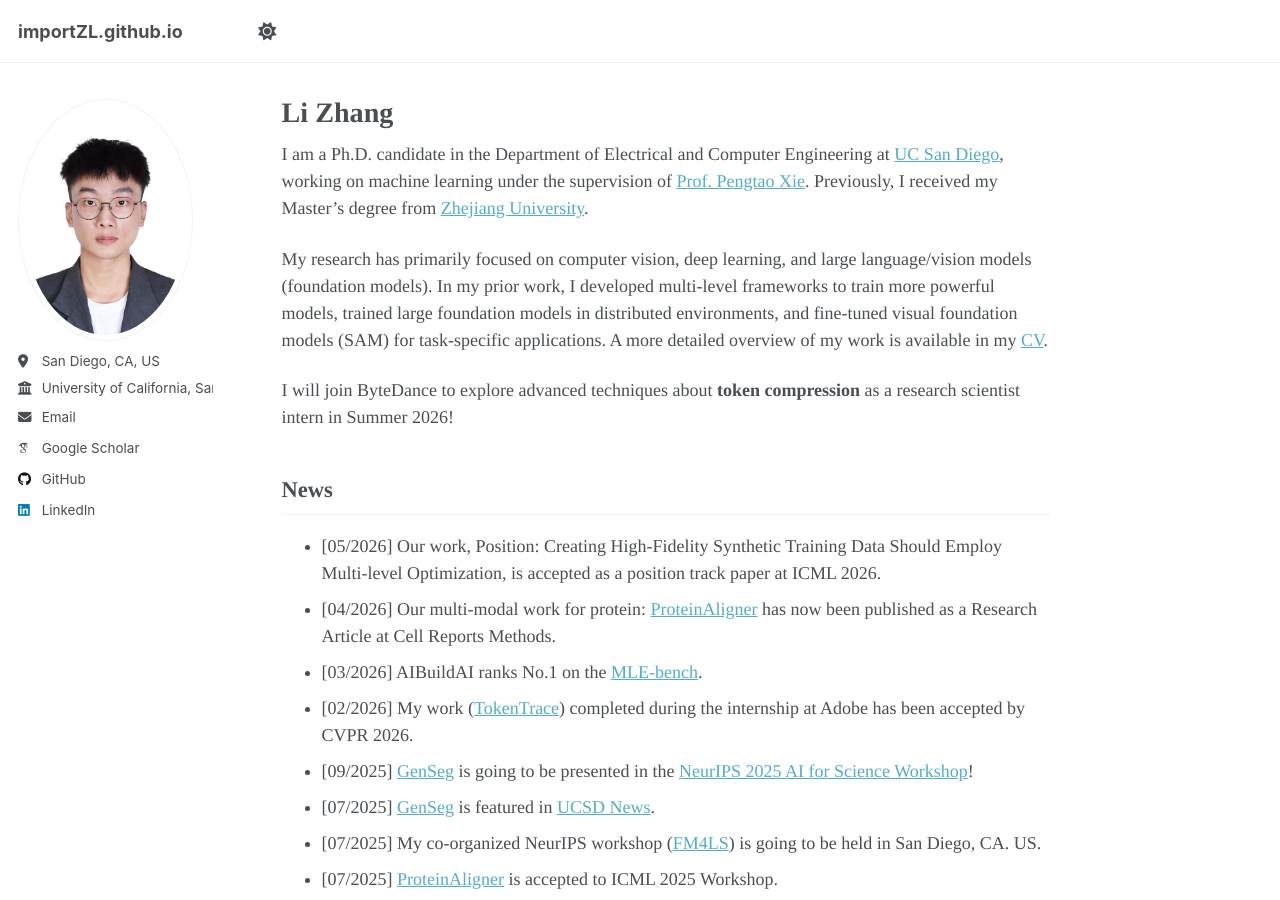
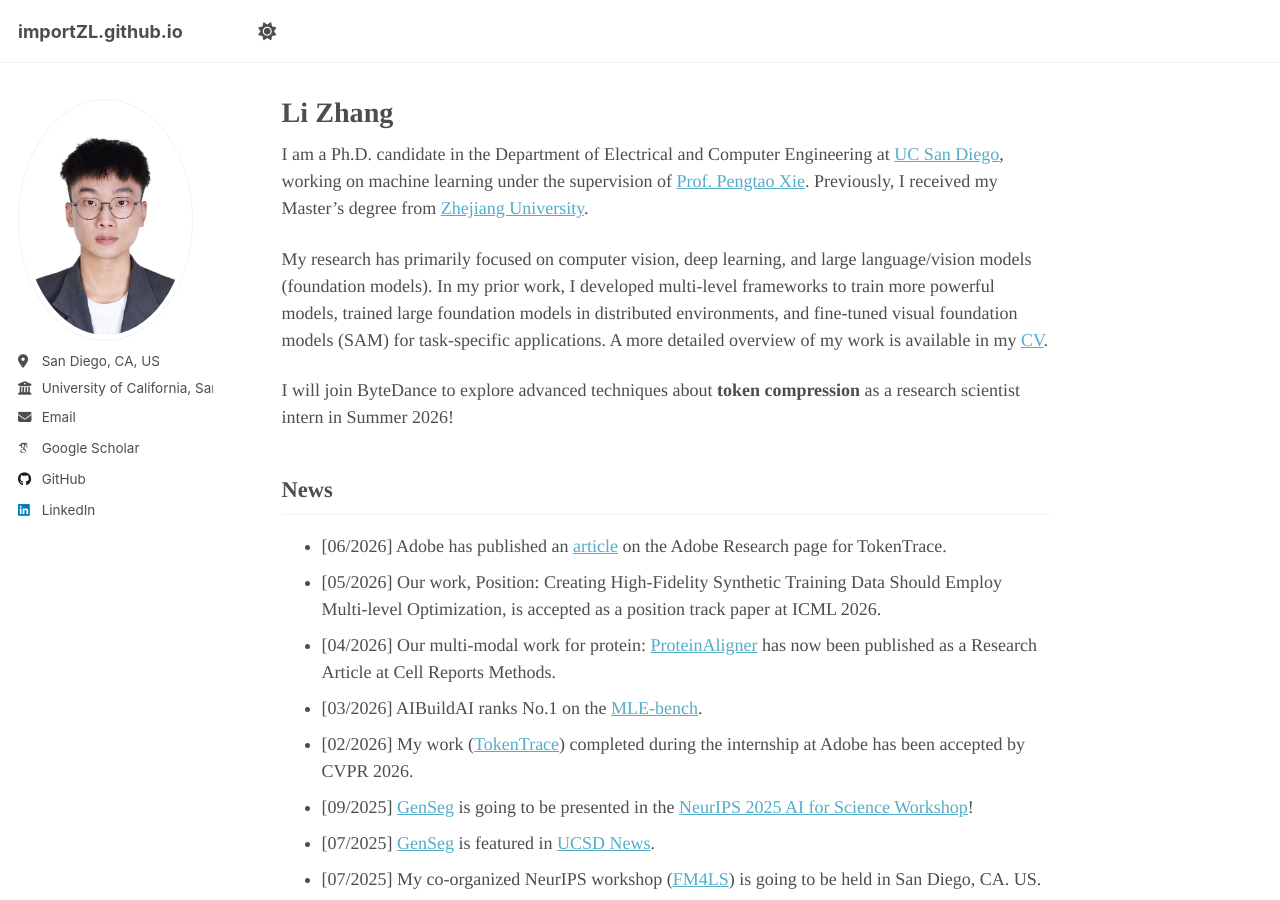
Before and after one commit to importZL/importZL.github.io, a Jekyll site: the page built from _pages/about.md, in a window 1280 px wide and 900 px high. Built offline with Jekyll 4.4.1, drawn with Linux system fonts in a browser that asks for light colours; some web fonts are replaced; a script that is not in the unit is left out.

Commit message:
Update about.md

```diff
--- a/_pages/about.md
+++ b/_pages/about.md
@@ -17,6 +17,7 @@ I will join ByteDance to explore advanced techniques about __token compression__
 
 News
 ------
+- [06/2026] Adobe has published an [article](https://research.adobe.com/news/tokentrace-at-cvpr-2026-tracing-creative-influence-in-generative-ai/) on the Adobe Research page for TokenTrace.
 - [05/2026] Our work, Position: Creating High-Fidelity Synthetic Training Data Should Employ Multi-level Optimization, is accepted as a position track paper at ICML 2026.
 - [04/2026] Our multi-modal work for protein: [ProteinAligner](https://www.cell.com/cell-reports-methods/fulltext/S2667-2375(26)00107-4) has now been published as a Research Article at Cell Reports Methods.
 - [03/2026] AIBuildAI ranks No.1 on the [MLE-bench](https://github.com/openai/mle-bench/pull/126).
```
